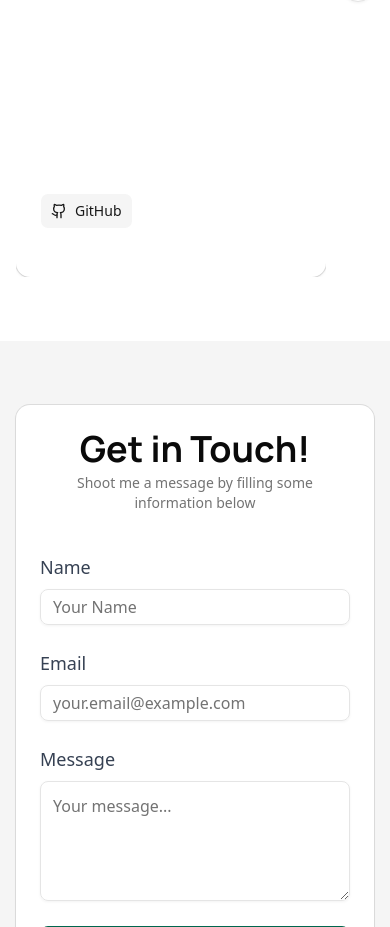
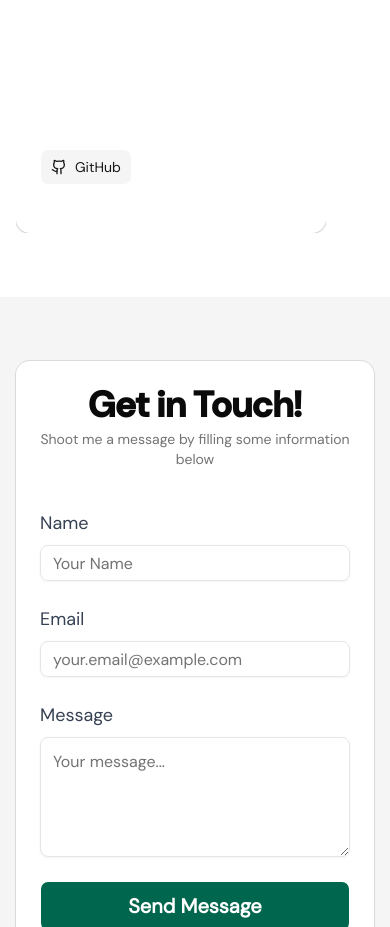
Before and after one commit to ccioanca/Blueprints, a React (Vite) app: page / in a window 390 px wide. Shown: the part 5723-6650 px from the top of the page. Built offline with nearby package versions, Linux system fonts and the light colour scheme.

Commit message:
Changed up Fonts a bit.

```diff
--- a/src/styles/components/font.css
+++ b/src/styles/components/font.css
@@ -26,6 +26,22 @@
   font-style: normal;
   font-weight: 400; }
 
+
+  @font-face {
+  font-family: "Anton";
+  src: url("/Font/Anton-Regular.ttf") format("TrueType");
+  font-style: normal;
+  font-weight: 400; }
+
+  @font-face {
+  font-family: "DMSans";
+  src: url("/Font/DMSans-VariableFont_opsz,wght.ttf") format("TrueType");
+  font-style: normal;
+font-weight: normal;
+  font-variation-settings:
+    "wght" 400,
+    "wdth" 300;}
+
 /* body, html {
   font-family: 'Manrope VF', Manrope, sans-serif;
   font-weight: 500;
--- a/src/styles/components/headers.css
+++ b/src/styles/components/headers.css
@@ -1,11 +1,16 @@
 h1{
-    @apply text-6xl sm:text-7xl font-extrabold
+    @apply text-6xl sm:text-7xl font-extrabold;
+    font-variation-settings: "wght" 850;
+    /* letter-spacing: 0.2rem !important; */
 }
 
 h2 {
-    @apply text-3xl sm:text-5xl font-extrabold
+    @apply text-3xl sm:text-5xl;
+    font-variation-settings: "wght" 650;
 }
 
 h3 {
-    @apply text-2xl sm:text-3xl font-extrabold
+    @apply text-2xl sm:text-3xl;
+    font-variation-settings: "wght" 550;
+
 }
--- a/src/styles/index.css
+++ b/src/styles/index.css
@@ -17,8 +17,8 @@
 /* Define your custom theme variables directly in CSS using @theme */
 @theme {
     /* CUSTOM */
-    --font-sans: 'Manrope', serif;
-    --font-sans-title: 'Manrope', serif;
+    --font-sans: 'DMSans','Manrope', serif;
+    --font-sans-title: 'DMSans', 'Manrope', serif;
 
     --breakpoint-sm: 640px;
 
@@ -109,8 +109,6 @@
         --sidebar-border: #e5e5e5;
         --sidebar-ring: oklch(0.708 0 0);
 
-        --font-sans: 'Geist', 'Geist Fallback', ui-sans-serif, system-ui, -apple-system, BlinkMacSystemFont, 'Segoe UI', Roboto, 'Helvetica Neue', Arial, 'Noto Sans', sans-serif, 'Apple Color Emoji', 'Segoe UI Emoji', 'Segoe UI Symbol', 'Noto Color Emoji';
-        --font-serif: "Geist", "Geist Fallback", ui-serif, Georgia, Cambria, "Times New Roman", Times, serif;
         --font-mono: "Geist Mono", "Geist Mono Fallback", ui-monospace, SFMono-Regular, Menlo, Monaco, Consolas, "Liberation Mono", "Courier New", monospace;
 
         --radius: 0.625rem;
```
